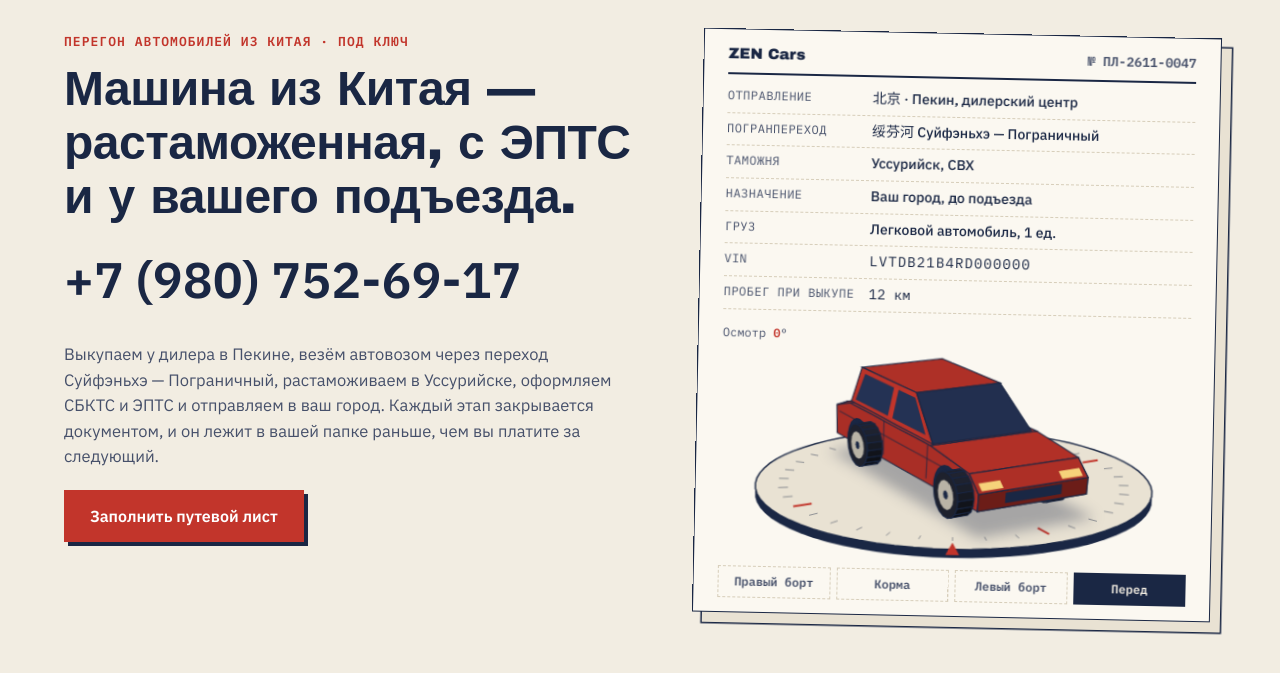
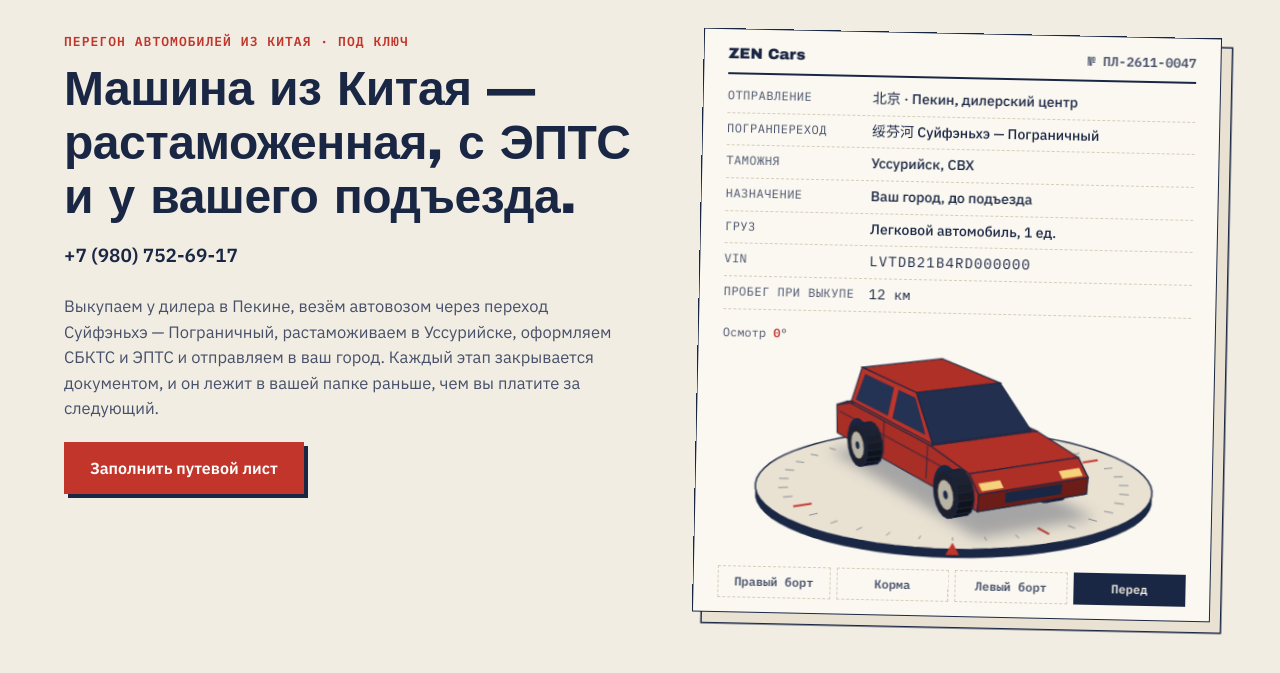
Before and after one commit to ilyariver/zen-cars, a plain HTML site: page index.html in a window 1280 px wide. Shown: the part 79-752 px from the top of the page. Drawn offline with Linux system fonts and the light colour scheme; a web font is replaced by a local one.

Commit message:
fix tel font size

```diff
--- a/styles.css
+++ b/styles.css
@@ -76,7 +76,7 @@ a { color: inherit; }
 .kicker { font: 600 13px/1.4 var(--mono); text-transform: uppercase; letter-spacing: .08em; color: var(--stamp); margin-bottom: 18px; }
 .hero h1 { font-size: clamp(32px, 4.4vw, 60px); margin-bottom: 24px; }
 .lead { font-size: clamp(17px, 1.3vw, 19px); color: var(--ink-soft); max-width: 36em; margin-bottom: 32px; }
-.hero .phone { font-size: clamp(50px, 1.3vw, 19px); margin-bottom: 24px; text-decoration: none;
+.hero .phone { font-size: clamp(19px, 1.3vw, 45px); margin-bottom: 24px; text-decoration: none;
   display: inline-block; font-weight: 600;}
 
 .waybill {
```
